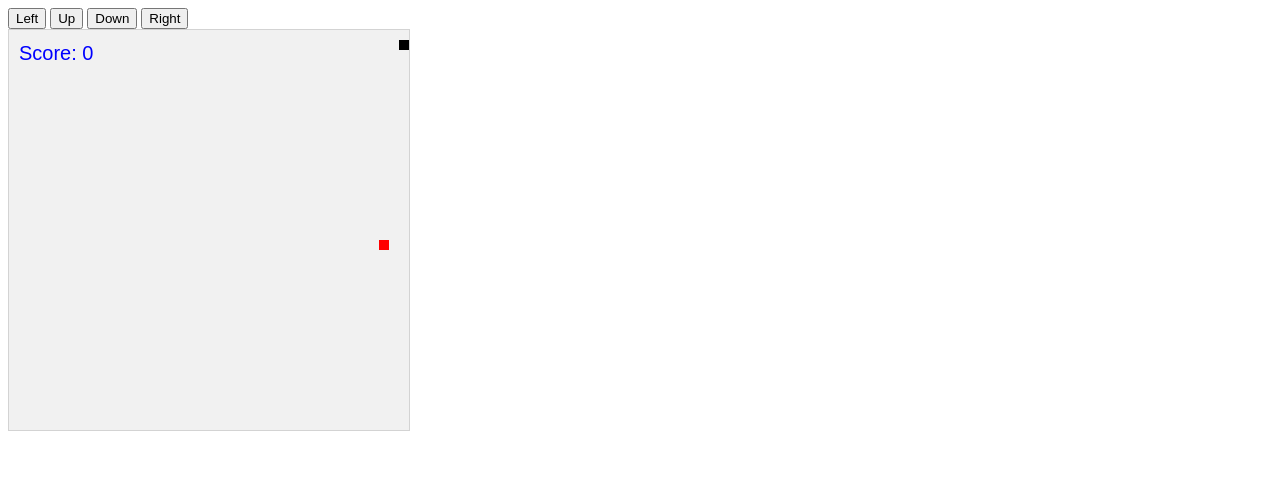
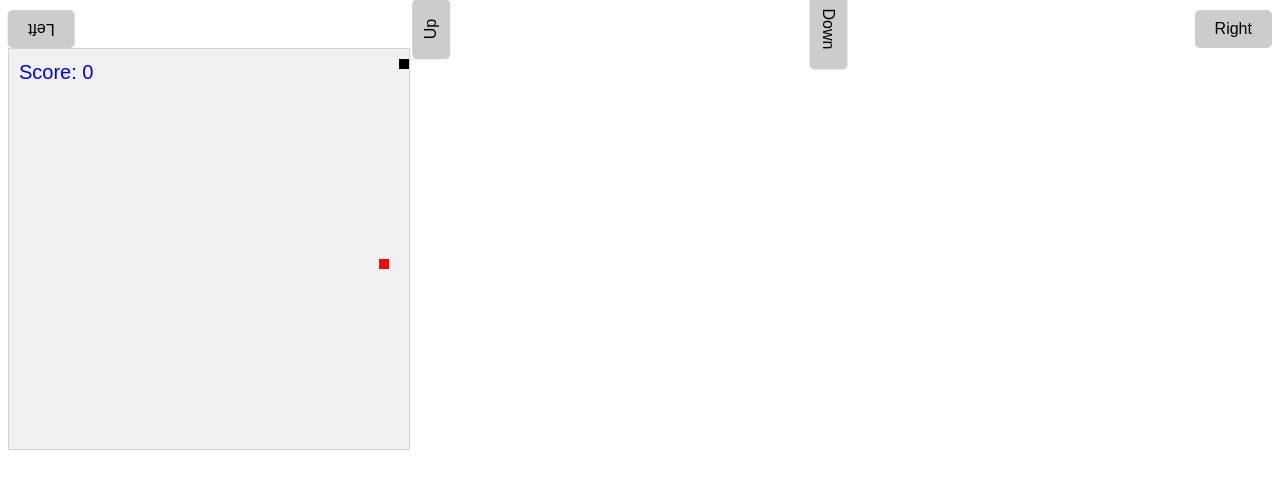
Before and after one commit to Pranab-Pratik-Sahoo/snake-game-, a plain HTML site: page index.html in a window 1280 px wide. Drawn offline with Linux system fonts and the light colour scheme.

Commit message:
Update index.html

```diff
--- a/index.html
+++ b/index.html
@@ -7,6 +7,39 @@
         border: 1px solid #d3d3d3;
         background-color: #f1f1f1;
       }
+     .controls {
+  display: flex;
+  justify-content: space-between;
+  align-items: center;
+  margin-top: 10px;
+}
+
+.left-button,
+.right-button,
+.up-button,
+.down-button {
+  background-color: #ccc;
+  color: #000;
+  font-size: 16px;
+  padding: 10px 20px;
+  border: none;
+  border-radius: 5px;
+  cursor: pointer;
+}
+
+.left-button {
+  transform: rotate(180deg);
+}
+
+.up-button {
+  transform: rotate(-90deg);
+}
+
+.down-button {
+  transform: rotate(90deg);
+}
+
+
     </style>
 <div class="controls">
   <button class="left-button" onclick="changeDirection('left')">Left</button>
```
